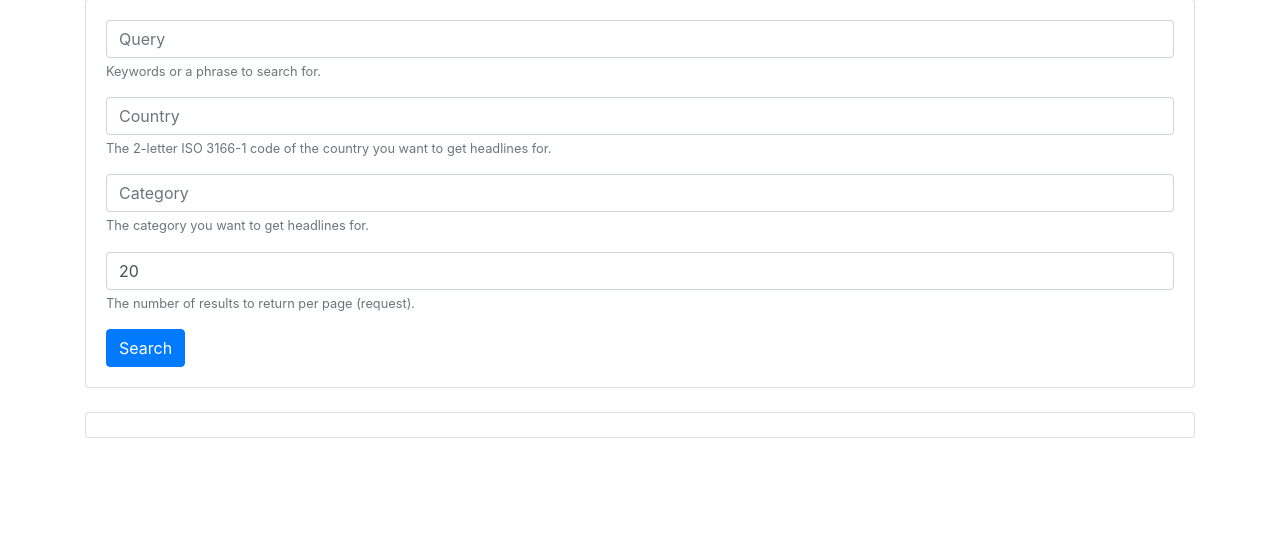
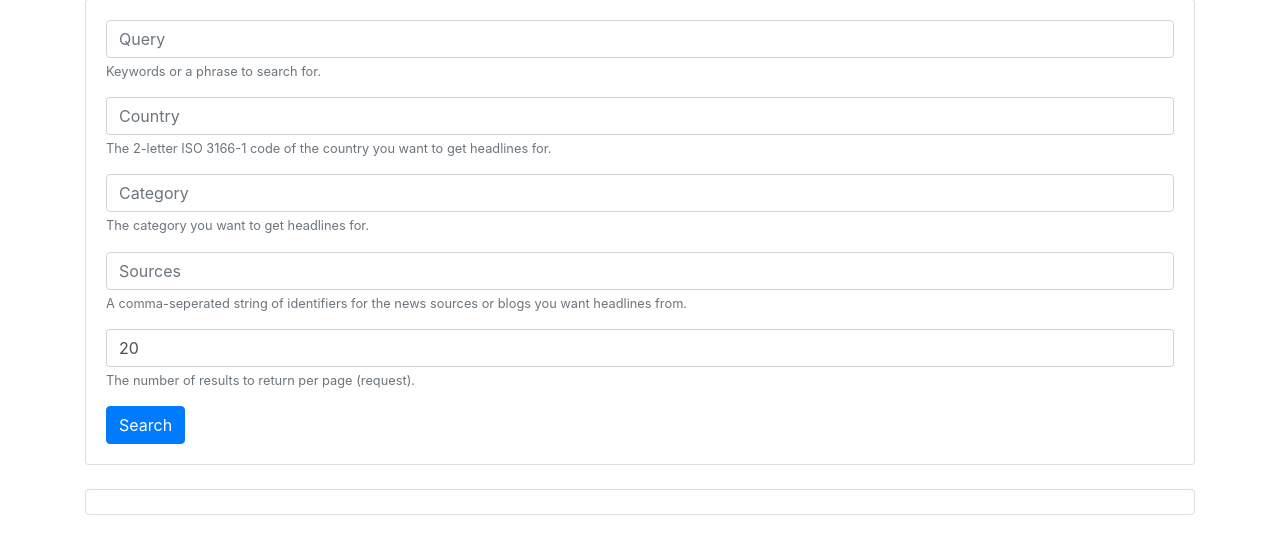
Before and after one commit to manosmin/NewsHeadlines-FastAPI, a FastAPI app: page / in a window 1280 px wide. Shown: the part 106-660 px from the top of the page. Run offline with FastAPI, Linux system fonts and the light colour scheme; some libraries are stand-ins or nearby versions.

Commit message:
added sources parameter

```diff
--- a/app.py
+++ b/app.py
@@ -13,7 +13,7 @@ mongo_client = MongoClient(MONGO_URL)
 db = mongo_client.news
 
 @app.get('/headlines/')
-def get_trending(query: str, country: str, category: str, pageSize: int):
+def get_trending(query: str, country: str, category: str, sources: str, pageSize: int):
     try:
         # Construct the payload for the API query
         payload = {
@@ -21,7 +21,7 @@ def get_trending(query: str, country: str, category: str, pageSize: int):
             'category': category,
             'country': country,
             'apiKey': API_KEY,
-            'sources': [],
+            'sources': sources,
             'pageSize': pageSize,
         }
 
@@ -37,11 +37,18 @@ def get_trending(query: str, country: str, category: str, pageSize: int):
         if country:
             payload['country'] = country
 
+        # Include the 'pageSize' parameter if provided
+        if pageSize:
+            payload['pageSize'] = pageSize
+
+        # Include the 'sources' parameter if provided
+        if sources:
+            payload['sources'] = sources
+
 
         # API Query for the most recent news headlines for user's specified query
         news_api_url = f'https://newsapi.org/v2/top-headlines'
         response = requests.get(news_api_url, params=payload)
-        print(payload)
         response.raise_for_status()  # Raise an exception if there's an HTTP error
         data = response.json()
 
--- a/static/main.js
+++ b/static/main.js
@@ -2,6 +2,7 @@ document.addEventListener('DOMContentLoaded', () => {
     const searchInput = document.getElementById('searchInput');
     const countrySelect = document.getElementById('countrySelect');
     const categorySelect = document.getElementById('categorySelect');
+    const sourcesSelect = document.getElementById('sourcesSelect');
     const pageSizeSelect = document.getElementById('pageSizeSelect');
     const searchButton = document.getElementById('searchButton');
     const newsList = document.getElementById('newsList');
@@ -10,11 +11,11 @@ document.addEventListener('DOMContentLoaded', () => {
         const query = searchInput.value.trim();
         const country = countrySelect.value;
         const category = categorySelect.value;
+        const sources = sourcesSelect.value;
         const pageSize = parseInt(pageSizeSelect.value);
 
-
         // Send the query to the backend
-        fetch(`/headlines/?query=${query}&country=${country}&category=${category}&pageSize=${pageSize}`)
+        fetch(`/headlines/?query=${query}&country=${country}&category=${category}&sources=${sources}&pageSize=${pageSize}`)
             .then((response) => response.json())
             .then((data) => {
                 // Clear previous news
--- a/templates/index.html
+++ b/templates/index.html
@@ -28,6 +28,10 @@
               <small class="form-text text-muted">The category you want to get headlines for.</small>
             </div>
             <div class="form-group">
+                <input type="text" class="form-control" id="sourcesSelect" placeholder="Sources">
+                <small class="form-text text-muted">A comma-seperated string of identifiers for the news sources or blogs you want headlines from.</small>
+            </div>
+            <div class="form-group">
                 <input type="number" value="20" min="20" max="100" class="form-control" id="pageSizeSelect" placeholder="Page Size">
                 <small class="form-text text-muted">The number of results to return per page (request).</small>
             </div>
```
